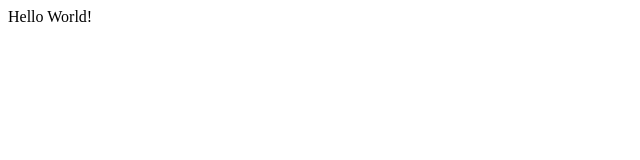
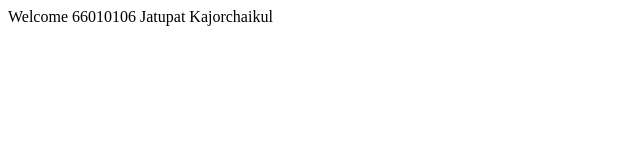
Before and after one commit to GARNet543/GARNet543.github.io, a plain HTML site: page index.html in a window 1280 px wide. Shown: the whole page, without its empty margins (0-640 px from the left). Drawn offline with Linux system fonts and the light colour scheme.

Commit message:
Update index.html

```diff
--- a/index.html
+++ b/index.html
@@ -6,6 +6,6 @@
     <title>Document</title>
 </head>
 <body>
-    Hello World!
+    Welcome 66010106 Jatupat Kajorchaikul
 </body>
 </html>
```
